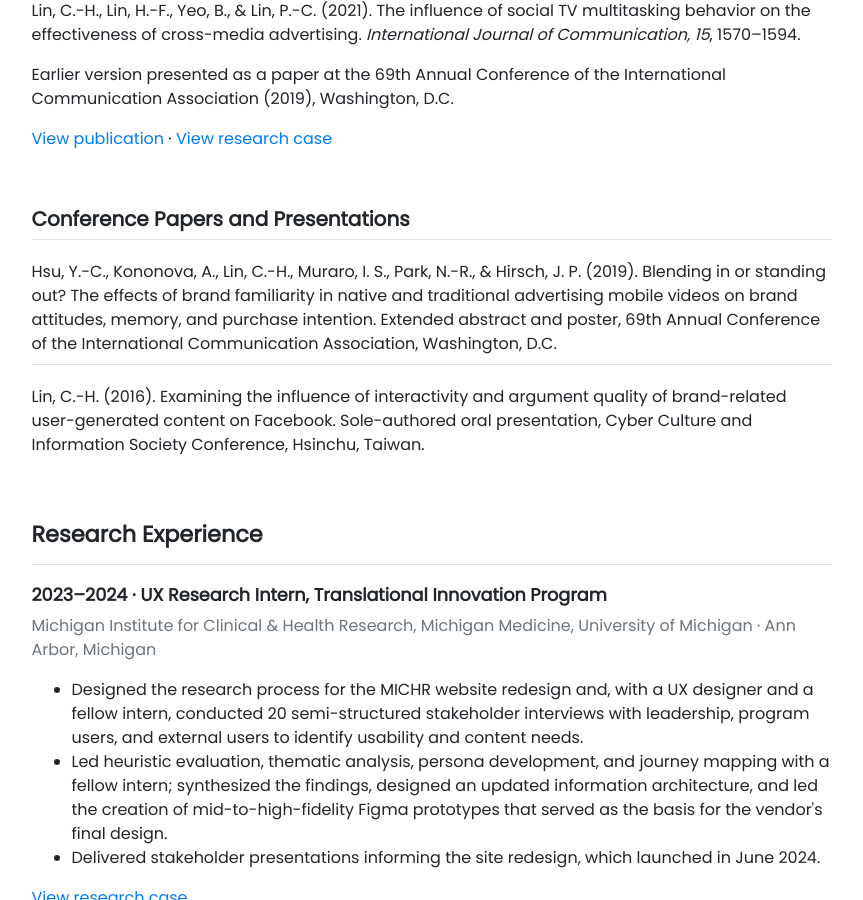
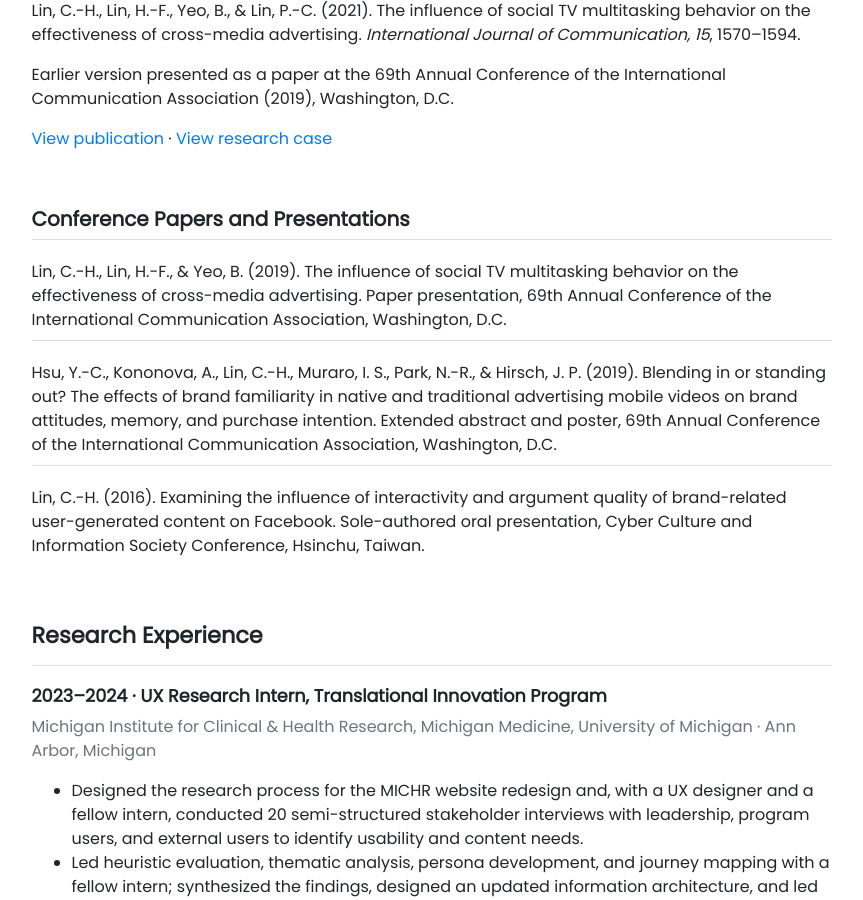
Before and after one commit to shenylin/shenylin.github.io, a Jekyll site: the page built from pages/cv.md, in a window 1280 px wide and 900 px high, scrolled down 1461 px. Shown: the whole window, without its empty margins (161-1024 px from the left). Built offline with Jekyll 4.4.1, drawn with Linux system fonts in a browser that asks for light colours; nearby versions of some CDN libraries.

Commit message:
Add ICA 2019 paper presentation to CV page
Co-Authored-By: Claude Opus 5.5 <noreply@anthropic.com>
Claude-Session: https://claude.ai/code/session_01959THKHLi29mXDS6V2b8X4

```diff
--- a/pages/cv.md
+++ b/pages/cv.md
@@ -105,6 +105,14 @@ weight: 3
     </div>
 
     <h3 class="h5 font-weight-bold mt-5">Conference Papers and Presentations</h3>
+    <div class="research-finding">
+      <p class="mb-0">
+        Lin, C.-H., Lin, H.-F., &amp; Yeo, B. (2019). The influence of social
+        TV multitasking behavior on the effectiveness of cross-media
+        advertising. Paper presentation, 69th Annual Conference of the
+        International Communication Association, Washington, D.C.
+      </p>
+    </div>
     <div class="research-finding">
       <p class="mb-0">
         Hsu, Y.-C., Kononova, A., Lin, C.-H., Muraro, I. S., Park, N.-R.,
```
